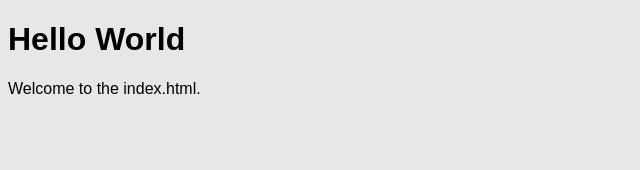
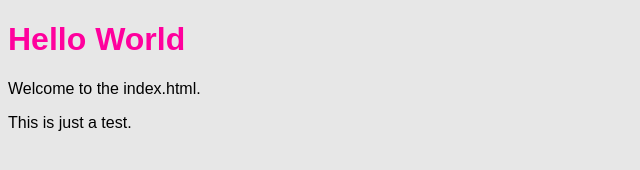
Before and after one commit to Ltmajordude/repo-test, a plain HTML site: page index.html in a window 1280 px wide. Shown: the whole page, without its empty margins (0-640 px from the left). Drawn offline with Linux system fonts and the light colour scheme.

Commit message:
Changes to css, html, md
New content for css, an additional line for html, and a minor edit to md.

```diff
--- a/css/styles.css
+++ b/css/styles.css
@@ -8,3 +8,8 @@ body
 	background-color: #e7e7e7;
 	color: #000000;
 }
+
+h1
+{
+	color: #ff009d;
+}
--- a/index.html
+++ b/index.html
@@ -11,6 +11,7 @@
 		<h1>Hello World</h1>
 
 		<p>Welcome to the index.html.</p>
+		<p>This is just a test.</p>
 
 	</body>
 
```
Also changed, not shown: 1 other file.
